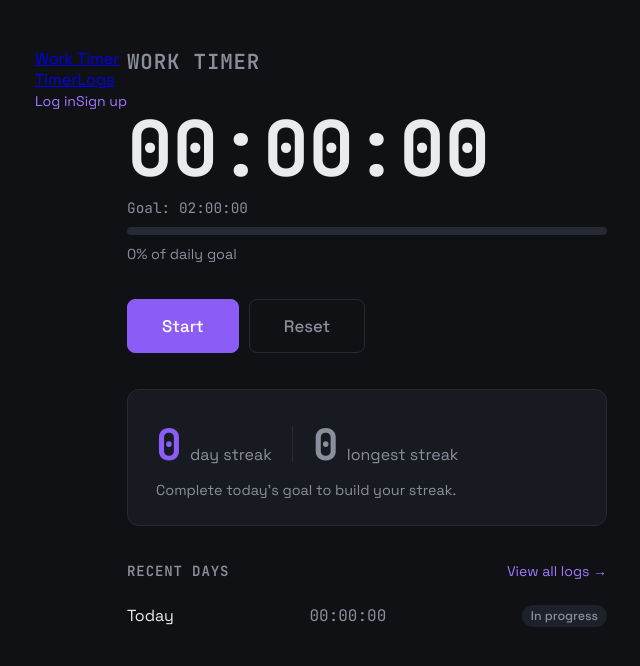
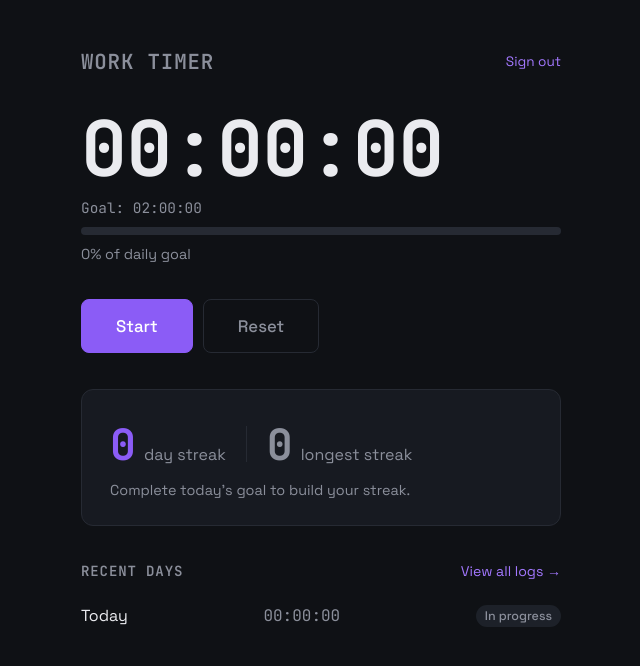
Before and after one commit to k2-smsn/next-watch, a Next.js app: page / in a window 1280 px wide. Shown: the top 666 px of the page, without its empty margins (319-959 px from the left). Built offline with nearby package versions, Linux system fonts and the light colour scheme; no server answers.

Commit message:
finishing touches

```diff
--- a/app/globals.css
+++ b/app/globals.css
@@ -25,7 +25,8 @@ body {
   font-family: 'Space Grotesk', sans-serif;
   min-height: 100vh;
   display: flex;
-  justify-content: center;
+  flex-direction: column;
+  align-items: center;
   padding: 48px 16px 80px;
 }
 
@@ -301,6 +302,7 @@ h1 {
 .logs-header {
   display: flex;
   align-items: center;
+  justify-content: space-between;
   gap: 16px;
 }
 
@@ -436,3 +438,101 @@ h1 {
   background: var(--danger-hover);
   border-color: var(--danger-hover);
 }
+
+/* ── Auth pages (login / signup) ── */
+.auth-page {
+  width: 100%;
+  max-width: 380px;
+  margin: 80px auto 0;
+  background: var(--card);
+  border: 1.5px solid var(--border);
+  border-radius: 12px;
+  padding: 36px 32px;
+  display: flex;
+  flex-direction: column;
+  gap: 24px;
+}
+
+.auth-page h1 {
+  font-family: 'JetBrains Mono', monospace;
+  font-size: 1.15rem;
+  font-weight: 600;
+  color: var(--text);
+  text-transform: none;
+  letter-spacing: 0;
+}
+
+.auth-form {
+  display: flex;
+  flex-direction: column;
+  gap: 18px;
+}
+
+.auth-form label {
+  display: flex;
+  flex-direction: column;
+  gap: 8px;
+  font-size: 0.85rem;
+  color: var(--muted);
+}
+
+.auth-form input {
+  font-family: 'Space Grotesk', sans-serif;
+  font-size: 0.95rem;
+  color: var(--text);
+  background: var(--bg);
+  border: 1.5px solid var(--border);
+  border-radius: 8px;
+  padding: 11px 14px;
+  outline: none;
+  transition: border-color 0.15s;
+}
+
+.auth-form input:focus {
+  border-color: var(--accent);
+}
+
+.auth-form .btn {
+  margin-top: 4px;
+  width: 100%;
+}
+
+.auth-form .btn:disabled {
+  opacity: 0.6;
+  cursor: not-allowed;
+}
+
+.auth-error {
+  font-size: 0.85rem;
+  color: var(--danger-hover);
+  background: rgba(242, 84, 91, 0.1);
+  border: 1px solid rgba(242, 84, 91, 0.3);
+  border-radius: 8px;
+  padding: 10px 14px;
+}
+
+.auth-switch {
+  font-size: 0.85rem;
+  color: var(--muted);
+  text-align: center;
+}
+
+.auth-switch a {
+  color: var(--accent-hover);
+  text-decoration: none;
+}
+
+.auth-switch a:hover {
+  text-decoration: underline;
+}
+
+.page-top {
+  display: flex;
+  align-items: center;
+  justify-content: space-between;
+  gap: 16px;
+}
+
+.sign-out-btn {
+  font-size: 0.85rem;
+}
--- a/app/layout.js
+++ b/app/layout.js
@@ -1,6 +1,5 @@
 import './globals.css';
 import { TimerProvider } from '../context/timerContext';
-import Header from '@/components/Header';
 
 export const metadata = {
   title: 'Work Timer',
@@ -10,7 +9,6 @@ export default function RootLayout({ children }) {
   return (
     <html lang="en">
       <body>
-        <Header></Header>
         <TimerProvider>{children}</TimerProvider>
       </body>
     </html>
--- a/app/page.js
+++ b/app/page.js
@@ -5,6 +5,7 @@ import Link from 'next/link';
 import { useTimer } from '../context/timerContext';
 import { formatTime } from '../lib/timer';
 import { recentDays, formatDate } from '../lib/streak';
+import SignOutButton from '@/components/SignOutButton';
 
 export default function Home() {
   const {
@@ -55,8 +56,10 @@ export default function Home() {
   return (
     <>
       <main id="mainView">
-        <h1>Work Timer</h1>
-
+        <div className="page-top">
+          <h1>Work Timer</h1>
+          <SignOutButton />
+        </div>
         <section className="timer-section">
           <div className={`timer-display${running ? ' running' : ''}`}>
             {formatTime(seconds)}
--- a/components/Header.js
+++ /dev/null
@@ -1,59 +0,0 @@
-'use client';
-
-import { useEffect, useState } from 'react';
-import { useRouter, usePathname } from 'next/navigation';
-import Link from 'next/link';
-import { createClient } from '../lib/supabase/browserClient';
-
-export default function Header() {
-  const [user, setUser] = useState(undefined); // undefined = not checked yet
-  const router = useRouter();
-  const pathname = usePathname();
-
-  useEffect(() => {
-    const supabase = createClient();
-
-    supabase.auth.getSession().then(({ data: { session } }) => {
-      setUser(session?.user ?? null);
-    });
-
-    const { data: listener } = supabase.auth.onAuthStateChange((_event, session) => {
-      setUser(session?.user ?? null);
-    });
-
-    return () => listener.subscription.unsubscribe();
-  }, []);
-
-  async function handleSignOut() {
-    const supabase = createClient();
-    await supabase.auth.signOut();
-    router.push('/login');
-    router.refresh();
-  }
-
-  return (
-    <header className="app-header">
-      <Link href="/" className="app-logo">Work Timer</Link>
-
-      <nav className="app-nav">
-        <Link href="/" className={pathname === '/' ? 'nav-link active' : 'nav-link'}>
-          Timer
-        </Link>
-        <Link href="/logs" className={pathname === '/logs' ? 'nav-link active' : 'nav-link'}>
-          Logs
-        </Link>
-      </nav>
-
-      <div className="app-auth">
-        {user === undefined ? null : user ? (
-          <button className="btn-link" onClick={handleSignOut}>Sign out</button>
-        ) : (
-          <>
-            <Link href="/login" className="btn-link">Log in</Link>
-            <Link href="/signup" className="btn-link">Sign up</Link>
-          </>
-        )}
-      </div>
-    </header>
-  );
-}
--- /dev/null
+++ b/components/SignOutButton.js
@@ -0,0 +1,21 @@
+'use client';
+
+import { useRouter } from 'next/navigation';
+import { createClient } from '../lib/supabase/browserClient';
+
+export default function SignOutButton() {
+  const router = useRouter();
+
+  async function handleSignOut() {
+    const supabase = createClient();
+    await supabase.auth.signOut();
+    router.push('/login');
+    router.refresh();
+  }
+
+  return (
+    <button className="btn-link sign-out-btn" onClick={handleSignOut}>
+      Sign out
+    </button>
+  );
+}
```
